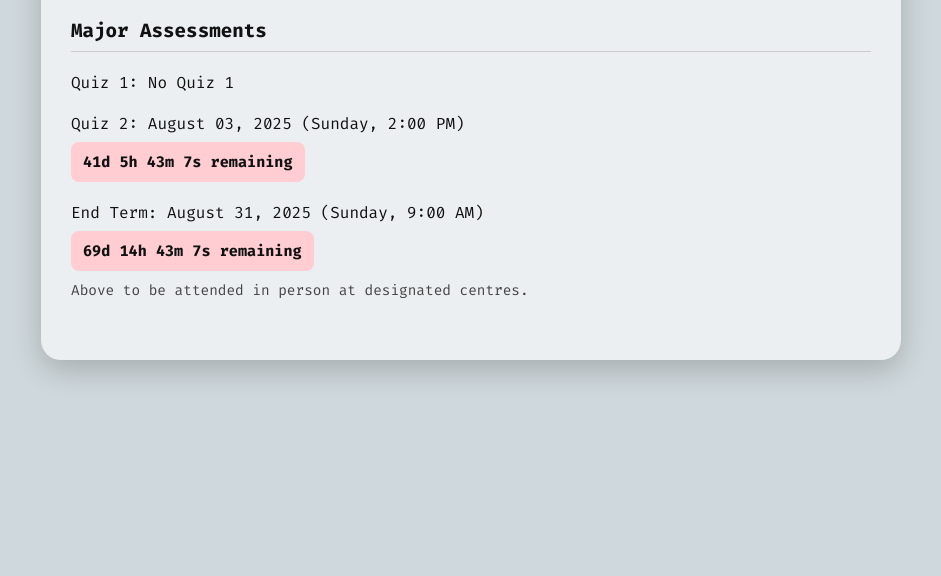
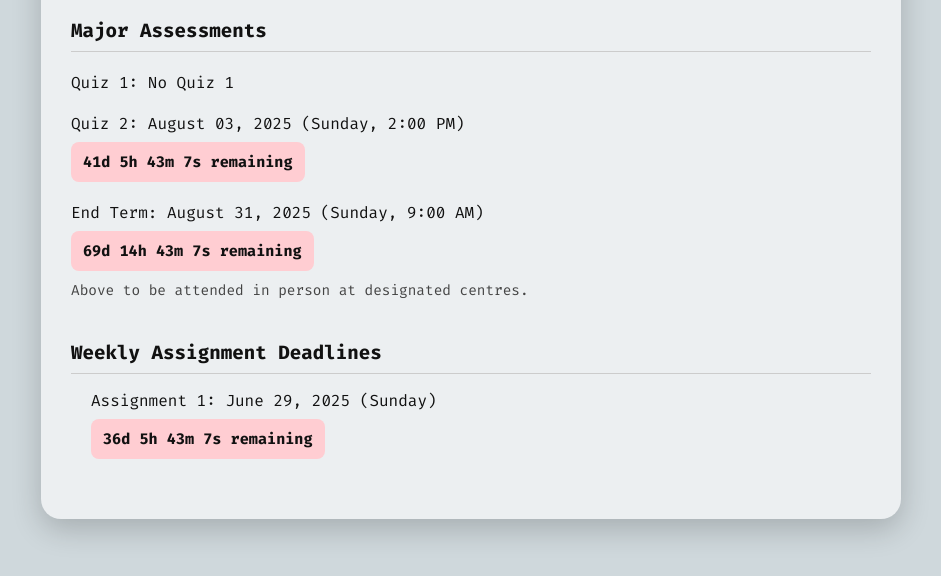
Before and after one commit to GittyBits/timerite, a plain HTML site: page bdm.html in a window 1280 px wide. Shown: the part 162-738 px from the top of the page, without its empty margins (169-1110 px from the left). Drawn offline with Linux system fonts and the light colour scheme.

Commit message:
Update bdm.html

```diff
--- a/bdm.html
+++ b/bdm.html
@@ -92,13 +92,20 @@
 
 
 
+    <div class="section">
+      <h2>Weekly Assignment Deadlines </h2>
+      <ul>
+        <li>Assignment 1: June 29, 2025 (Sunday) <div class="deadline-box" id="week1-timer"></div></li>
+      </ul>
+    </div>
 
 
 
   <script>
     const deadlines = {
+      'week1':'2025-07-29',
       'quiz2':'2025-08-03',
-      'endterm': '2025-08-31T09:00:00',
+      'endterm': '2025-08-31T09:00:00'
     };
 
     function updateTimer(id, deadline) {
```
